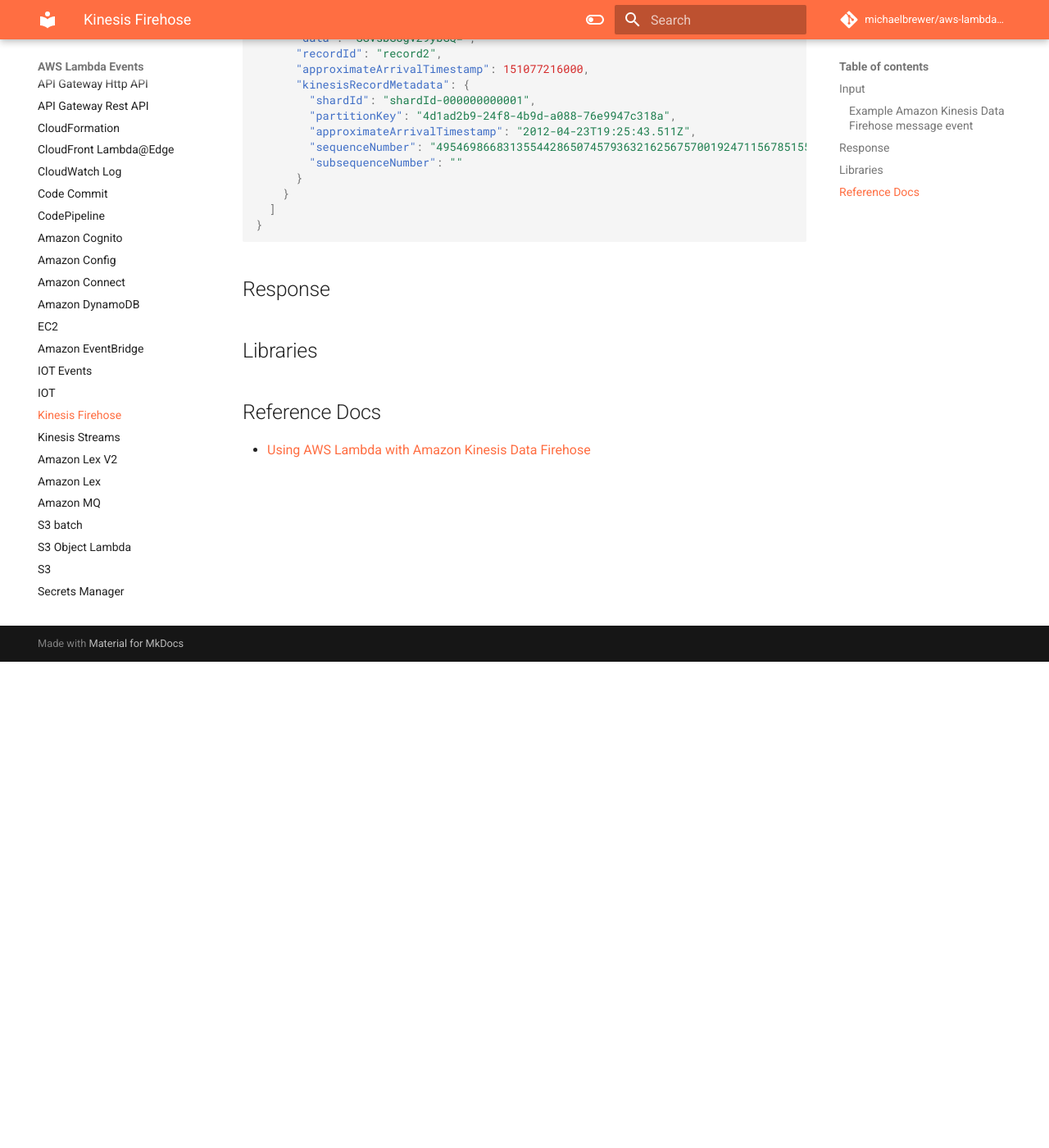
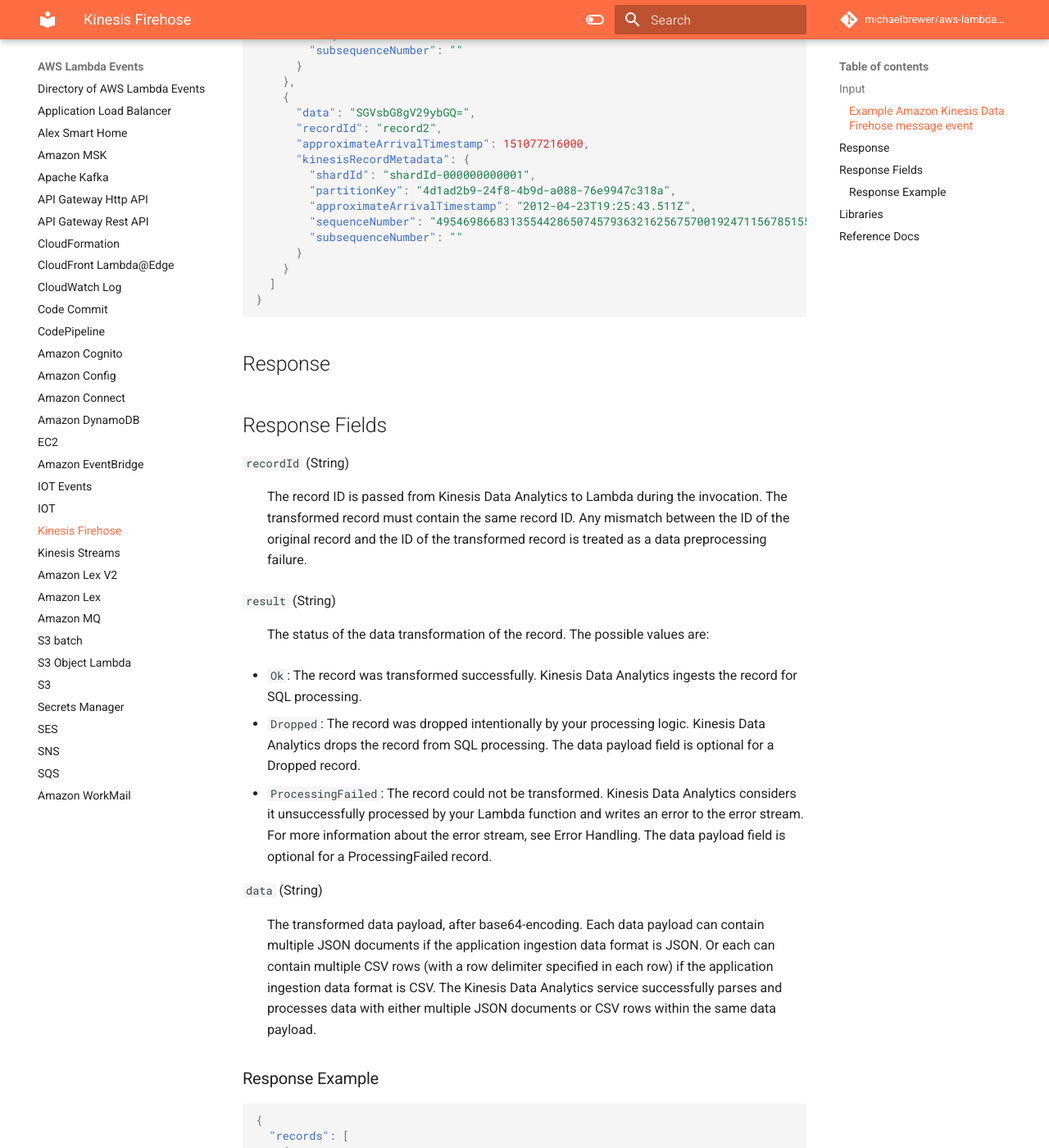
Before and after one commit to michaelbrewer/aws-lambda-events, an MkDocs documentation site: the page built from docs/kinesis-firehose.md, in a window 1280 px wide and 1400 px high, scrolled down 593 px. Shown: the whole window at 82% size. Built offline with MkDocs 1.6.1 and Material for MkDocs 9.7.7, drawn with Linux system fonts in a browser that asks for light colours; comment, search, counter and statistics services are not loaded; some of the changed text lies outside the part shown.

Commit message:
feat(kinesis-firehose): Add more docs

````diff
--- a/docs/kinesis-firehose.md
+++ b/docs/kinesis-firehose.md
@@ -1,4 +1,6 @@
 # Kinesis Firehose
+
+Event-driven, synchronous invocation. Kinesis Data Firehose can invoke your Lambda function to transform incoming source data and deliver the transformed data to destinations.
 
 ## Input
 
@@ -40,8 +42,40 @@
 
 ## Response
 
+## Response Fields
+
+`recordId` (String)
+: The record ID is passed from Kinesis Data Analytics to Lambda during the invocation. The transformed record must contain the same record ID. Any mismatch between the ID of the original record and the ID of the transformed record is treated as a data preprocessing failure.
+
+`result` (String)
+: The status of the data transformation of the record.
+The possible values are:
+
+- `Ok`: The record was transformed successfully. Kinesis Data Analytics ingests the record for SQL processing.
+- `Dropped`: The record was dropped intentionally by your processing logic. Kinesis Data Analytics drops the record from SQL processing. The data payload field is optional for a Dropped record.
+- `ProcessingFailed`: The record could not be transformed. Kinesis Data Analytics considers it unsuccessfully processed by your Lambda function and writes an error to the error stream. For more information about the error stream, see Error Handling. The data payload field is optional for a ProcessingFailed record.
+
+`data` (String)
+: The transformed data payload, after base64-encoding. Each data payload can contain multiple JSON documents if the application ingestion data format is JSON. Or each can contain multiple CSV rows (with a row delimiter specified in each row) if the application ingestion data format is CSV. The Kinesis Data Analytics service successfully parses and processes data with either multiple JSON documents or CSV rows within the same data payload.
+
+### Response Example
+
+```json
+{
+  "records": [
+    {
+      "recordId": "49572672223665514422805246926656954630972486059535892482",
+      "result": "Ok",
+      "data": "SEVMTE8gV09STEQ="
+    }
+  ]
+}
+```
+
 ## Libraries
 
 ## Reference Docs
 
 - [Using AWS Lambda with Amazon Kinesis Data Firehose](https://docs.aws.amazon.com/lambda/latest/dg/services-kinesisfirehose.html)
+- [Preprocessing Data Using a Lambda Function](https://docs.aws.amazon.com/kinesisanalytics/latest/dev/lambda-preprocessing.html)
+- [Amazon Kinesis Firehose Data Transformation with AWS Lambda](https://aws.amazon.com/blogs/compute/amazon-kinesis-firehose-data-transformation-with-aws-lambda/)
````
Also changed, not shown: docs/index.md (+1 -1 lines).
